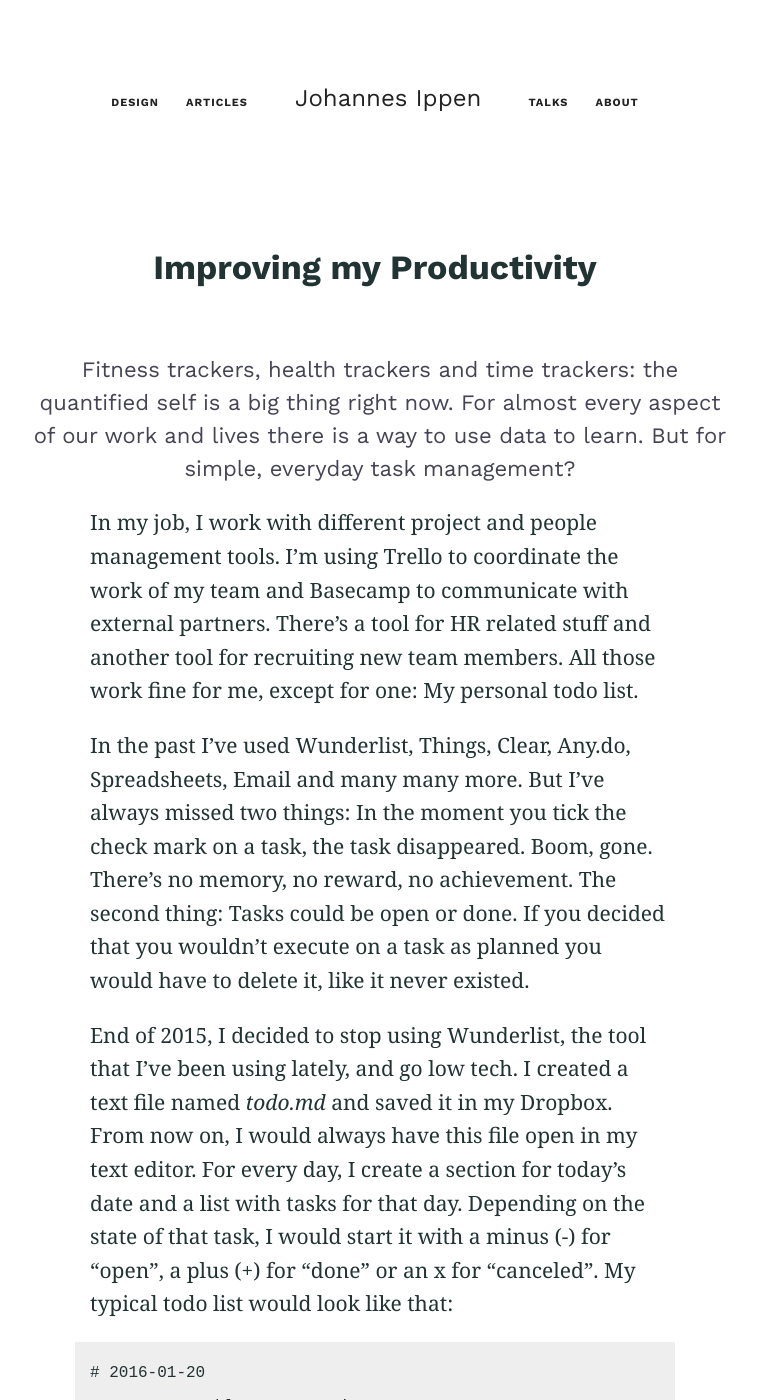
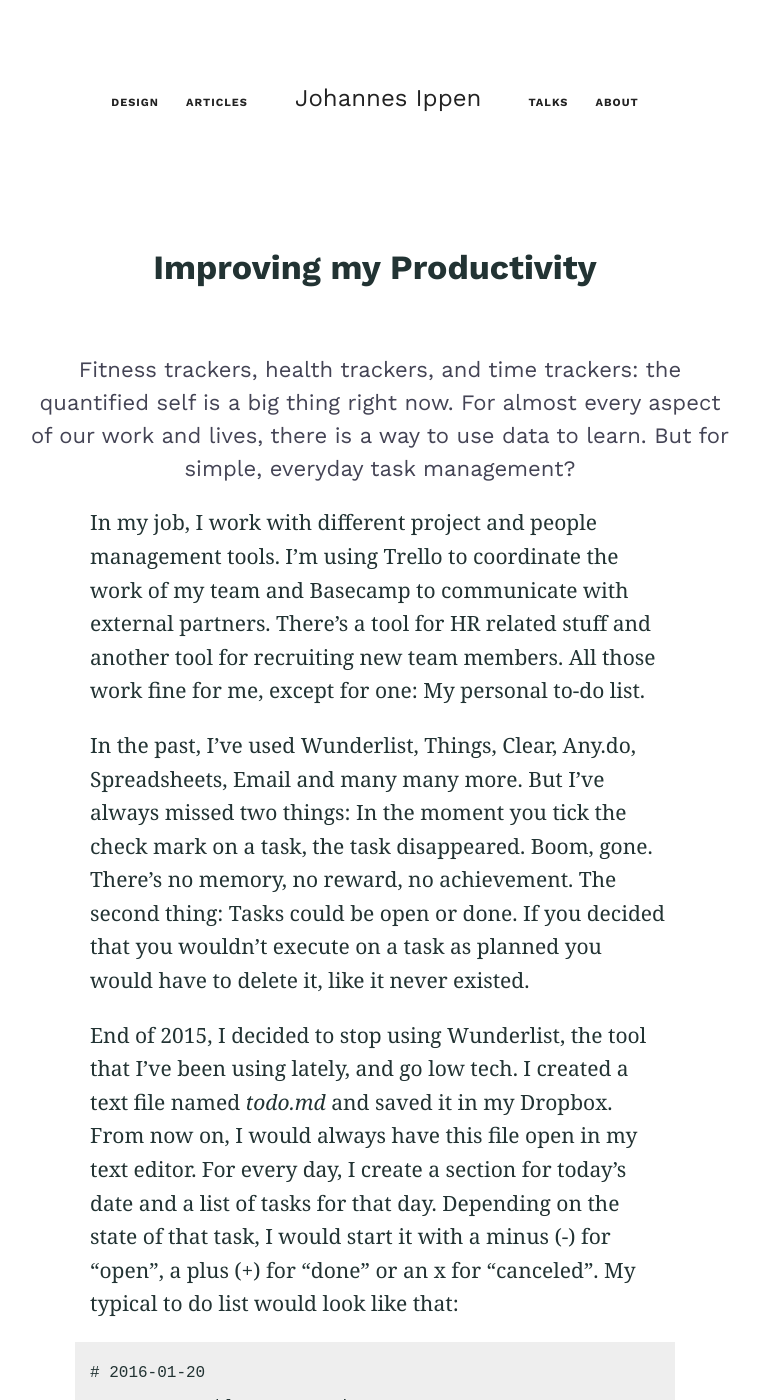
Before and after one commit to johannesippen/johannesippen.com, a Jekyll site: the page built from _posts/2017-01-24-productivity.md, in a window 1280 px wide and 1400 px high. Shown: the whole window, without its empty margins (265-1025 px from the left). Built offline with Jekyll 4.4.1, drawn with Linux system fonts in a browser that asks for light colours; some of the changed text lies outside the part shown.

```diff
--- a/_posts/2017-01-24-productivity.md
+++ b/_posts/2017-01-24-productivity.md
@@ -6,13 +6,13 @@ image: /img/blog/todo2016-johannesippen.png
 ---
 # Improving my Productivity
 
-Fitness trackers, health trackers and time trackers: the quantified self is a big thing right now. For almost every aspect of our work and lives there is a way to use data to learn. But for simple, everyday task management?
+Fitness trackers, health trackers, and time trackers: the quantified self is a big thing right now. For almost every aspect of our work and lives, there is a way to use data to learn. But for simple, everyday task management?
 
-In my job, I work with different project and people management tools. I’m using Trello to coordinate the work of my team and Basecamp to communicate with external partners. There’s a tool for HR related stuff and another tool for recruiting new team members. All those work fine for me, except for one: My personal todo list.
+In my job, I work with different project and people management tools. I’m using Trello to coordinate the work of my team and Basecamp to communicate with external partners. There’s a tool for HR related stuff and another tool for recruiting new team members. All those work fine for me, except for one: My personal to-do list.
 
-In the past I’ve used Wunderlist, Things, Clear, Any.do, Spreadsheets, Email and many many more. But I’ve always missed two things: In the moment you tick the check mark on a task, the task disappeared. Boom, gone. There’s no memory, no reward, no achievement. The second thing: Tasks could be open or done. If you decided that you wouldn’t execute on a task as planned you would have to delete it, like it never existed.
+In the past, I’ve used Wunderlist, Things, Clear, Any.do, Spreadsheets, Email and many many more. But I’ve always missed two things: In the moment you tick the check mark on a task, the task disappeared. Boom, gone. There’s no memory, no reward, no achievement. The second thing: Tasks could be open or done. If you decided that you wouldn’t execute on a task as planned you would have to delete it, like it never existed.
 
-End of 2015, I decided to stop using Wunderlist, the tool that I’ve been using lately, and go low tech. I created a text file named *todo.md* and saved it in my Dropbox. From now on, I would always have this file open in my text editor. For every day, I create a section for today’s date and a list with tasks for that day. Depending on the state of that task, I would start it with a minus (-) for “open”, a plus (+) for “done” or an x for “canceled”. My typical todo list would look like that:
+End of 2015, I decided to stop using Wunderlist, the tool that I’ve been using lately, and go low tech. I created a text file named *todo.md* and saved it in my Dropbox. From now on, I would always have this file open in my text editor. For every day, I create a section for today’s date and a list of tasks for that day. Depending on the state of that task, I would start it with a minus (-) for “open”, a plus (+) for “done” or an x for “canceled”. My typical to do list would look like that:
 
     # 2016-01-20
     - Prepare weekly team meeting
@@ -30,29 +30,29 @@ I started this in December 2015 and kept it running. Last month and 1411 tasks l
 
 ## 1) I’m using my todo list on 75% of my working days
 
-I don’t use my todo list every day. Even after counting out all vacations, public holidays and off-site events, I’m only using it 3 out of 4 days. At first, I found that quite shocking. Do I have that little discipline?
+I don’t use my to-do list every day. Even after counting out all vacations, public holidays and off-site events, I’m only using it 3 out of 4 days. At first, I found that quite shocking. Do I have that little discipline?
 
-The answer is no. I’m still using Trello with my team for our project coordination, and some days, that’s enough. I would also work with lists on paper every now and than, for meeting notes or quick todos.
+The answer is no. I’m still using Trello with my team for our project coordination, and some days, that’s enough. I would also work with lists on paper every now and then, for meeting notes or quick todos.
 
-Not using my todo list every day is pretty alright, yet I’m trying to make it more of a common thing this year.
+Not using my to-do list every day is pretty alright, yet I’m trying to make it more of a common thing this year.
 
 ## 2) I have a median of 10 tasks per day, of which I finish 7.
 
-7 out of 10. No bad number. The magic number. Wait! This tells me that I’m having too many tasks in my list. If I’m focussing on 7 tasks per day, I would manage to finish them all, right?
+7 out of 10. No bad number. The magic number. Wait! This tells me that I’m having too many tasks on my list. If I’m focussing on 7 tasks per day, I would manage to finish them all, right?
 
-Actually, there is apps that are suggesting this. Like “[One Big Thing](http://www.onebigthing.co/)”. But then I digged deeper and found:
+Actually, there are apps that are suggesting this. Like “[One Big Thing](http://www.onebigthing.co/)”. But then I dug deeper and found:
 
 ## 3) I finish 75% of my tasks per day
 
 ![Chart of Finished/Unfinished](/img/blog/todo2016-number.png)
 
-My actual average of finished tasks per day is 75%, which is a bit higher than 7 out 10. Math! The surprising thing: This ratio is pretty stable, no matter how many tasks I had per day. Even on busy days with 15 and more tasks I managed to get around 78% done. The same for slow days with only 2 or 3 three tasks – one would always slip or get postponed.
+My actual average of finished tasks per day is 75%, which is a bit higher than 7 out 10. Math! The surprising thing: This ratio is pretty stable, no matter how many tasks I had per day. Even on busy days with 15 and more tasks, I managed to get around 78% done. The same for slow days with only 2 or 3 three tasks – one would always slip or get postponed.
 
 ## 4) I cancel only 3% of my tasks
 
-To remember: My tasks can have three states: Open, Done or Canceled. Sometimes I would cancel a task, for example if I successfully delegated it or project requirements changed. Canceling tasks is necessary and something I would recommend to everyone.
+To remember: My tasks can have three states: Open, Done or Canceled. Sometimes I would cancel a task, for example, if I successfully delegated it or project requirements changed. Canceling tasks is necessary and something I would recommend to everyone.
 
-Before I did my statistic, it felt like everyday I would cancel at least one or two tasks, yet it was much much less. Only 3% of my daily work would get killed in the making - not too bad!
+Before I did my statistic, it felt like every day I would cancel at least one or two tasks, yet it was much much less. Only 3% of my daily work would get killed in the making - not too bad!
 
 ## 5) Monday is the busiest day, Tuesday the most productive
 
@@ -64,19 +64,19 @@ Knowing that I won’t get as many things done on Friday as at the start of the
 
 ## 6) Most of my tasks are about meetings and feedback
 
-I ran my todo list through a word cloud generator, to see if there is anything that stuck out. The outcome is interesting: As a team lead, most of my day to day tasks are about meetings and feedback. The big letters “BI2” stand for Bubble Island 2 – a mobile game we launched in the end of 2016. For sure my biggest project for that year!
+I ran my todo list through a word cloud generator, to see if there is anything that stuck out. The outcome is interesting: As a team lead, most of my day to day tasks are about meetings and feedback. The big letters “BI2” stand for Bubble Island 2 – a mobile game we launched at the end of 2016. For sure my biggest project for that year!
 
 ![Wordcloud](/img/blog/todo2016-wordcloud.png)
 
-If I look at the tasks I canceled the most in 2016, the words “Kitchen Gallery” stand out. The Kitchen Gallery is our famous wall of employee faces in the Wooga kitchen. Together with the HR team, I take the responsibility to keep the this analogue wall of pictures up to date. Not good enough, as I could read from the data.
+If I look at the tasks I canceled the most in 2016, the words “Kitchen Gallery” stand out. The Kitchen Gallery is our famous wall of employee faces in the Wooga kitchen. Together with the HR team, I take the responsibility to keep this analog wall of pictures up to date. Not good enough, as I could read from the data.
 
 ## 7) Short task descriptions are good
 
 ![Length of description](/img/blog/todo2016-length.png)
 
-Finding patterns between tasks that I fulfill and those I keep postponing or cancel altogether is my main motivation for this little exercise. Besides word similarities, there’s another interesting correlation: Shorter task descriptions are more likely to be finished, while longer tasks will be pushed or left left open. The median length for tasks I’ve done is 17 characters, while tasks with 20 and more tend to stay undone.
+Finding patterns between tasks that I fulfill and those I keep postponing or cancel altogether is my main motivation for this little exercise. Besides word similarities, there’s another interesting correlation: Shorter task descriptions are more likely to be finished, while longer tasks will be pushed or left open. The median length for tasks I’ve done is 17 characters, while tasks with 20 and more tend to stay undone.
 
-But! If a task is too short, it’s more likely that I won’t do it. In my 2016 list, the median length of canceled tasks was lower than 16. My learning: If you want it to get done, stay in the sweet spot around 17 characters per todo.
+But! If a task is too short, it’s more likely that I won’t do it. In my 2016 list, the median length of canceled tasks was lower than 16. My learning: If you want it to get done, stay in the sweet spot around 17 characters per to do.
 
 ## Take aways:
 
@@ -88,7 +88,7 @@ tl;dr:
 - Cancel tasks. There’s nothing bad about it.
 - Keep task descriptions short, but not too short.
 
-Having a todo list that keeps your record is a fun and insightful exercise. With my analysis and my low-tech approach, I rather scratched on the surface of what is possible. Yet I learned so much about myself.
+Having a to-do list that keeps your record is a fun and insightful exercise. With my analysis and my low-tech approach, I rather scratched the surface of what is possible. Yet I learned so much about myself.
 
 I am definitely keeping my todo list approach for 2017. I’m trying to incorporate the learnings in my daily work for this year.
 
```
Also changed, not shown: _posts/2017-01-31-details.md (+8 -8 lines), _posts/2017-03-03-science.md (+12 -12 lines), _posts/2017-05-24-larry-clark.md (+12 -12 lines).
